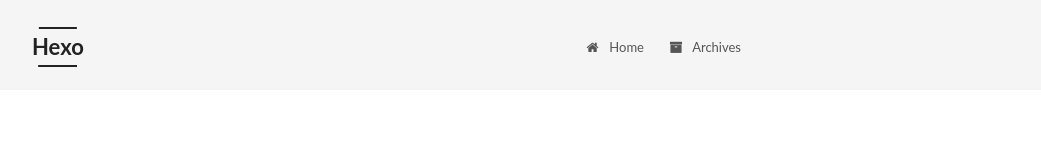
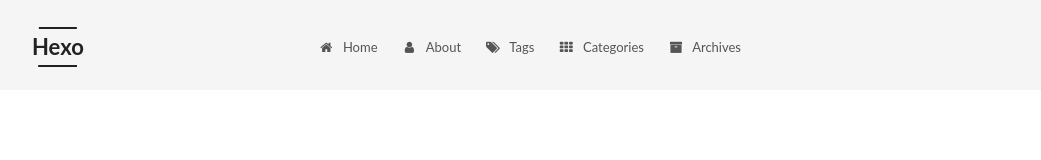
Before and after one commit to ssc1017/ssc1017.github.io, a plain HTML site: page 2018/12/08/hello-world-1/index.html in a window 1280 px wide. Shown: the top 160 px of the page, without its empty margins (239-1280 px from the left). Drawn offline with Linux system fonts and the light colour scheme.

Commit message:
Site updated: 2018-12-08 18:59:36

```diff
--- a/2018/12/08/hello-world-1/index.html
+++ b/2018/12/08/hello-world-1/index.html
@@ -183,6 +183,36 @@
               <i class="menu-item-icon fa fa-fw fa-home"></i> <br>
 
             Home
+          </a>
+        </li>
+
+
+        <li class="menu-item menu-item-about">
+          <a href="/about/" rel="section">
+
+              <i class="menu-item-icon fa fa-fw fa-user"></i> <br>
+
+            About
+          </a>
+        </li>
+
+
+        <li class="menu-item menu-item-tags">
+          <a href="/tags/" rel="section">
+
+              <i class="menu-item-icon fa fa-fw fa-tags"></i> <br>
+
+            Tags
+          </a>
+        </li>
+
+
+        <li class="menu-item menu-item-categories">
+          <a href="/categories/" rel="section">
+
+              <i class="menu-item-icon fa fa-fw fa-th"></i> <br>
+
+            Categories
           </a>
         </li>
 
```
Also changed, not shown: 2018/12/08/hello-world/index.html (+30 -0 lines), archives/2018/12/index.html (+30 -0 lines), archives/2018/index.html (+30 -0 lines), archives/index.html (+30 -0 lines), index.html (+30 -0 lines).
